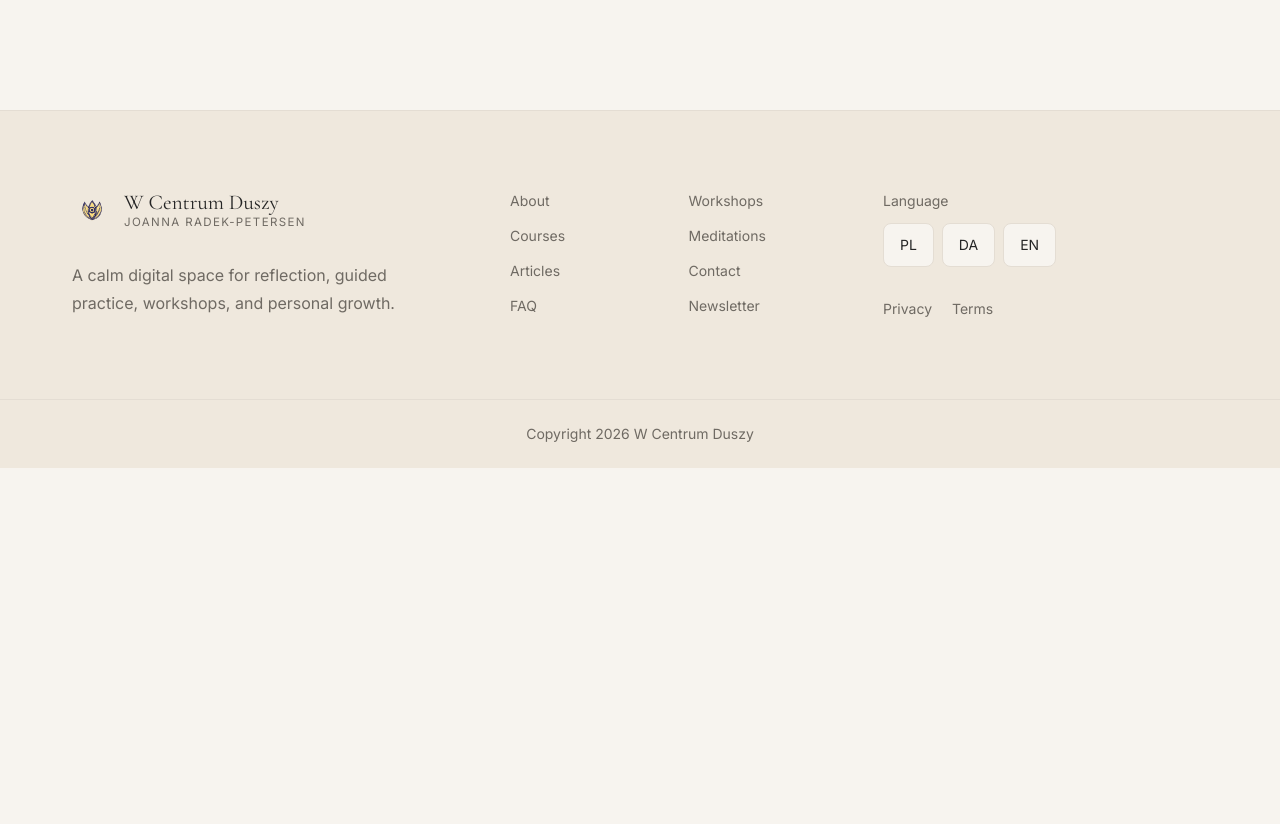
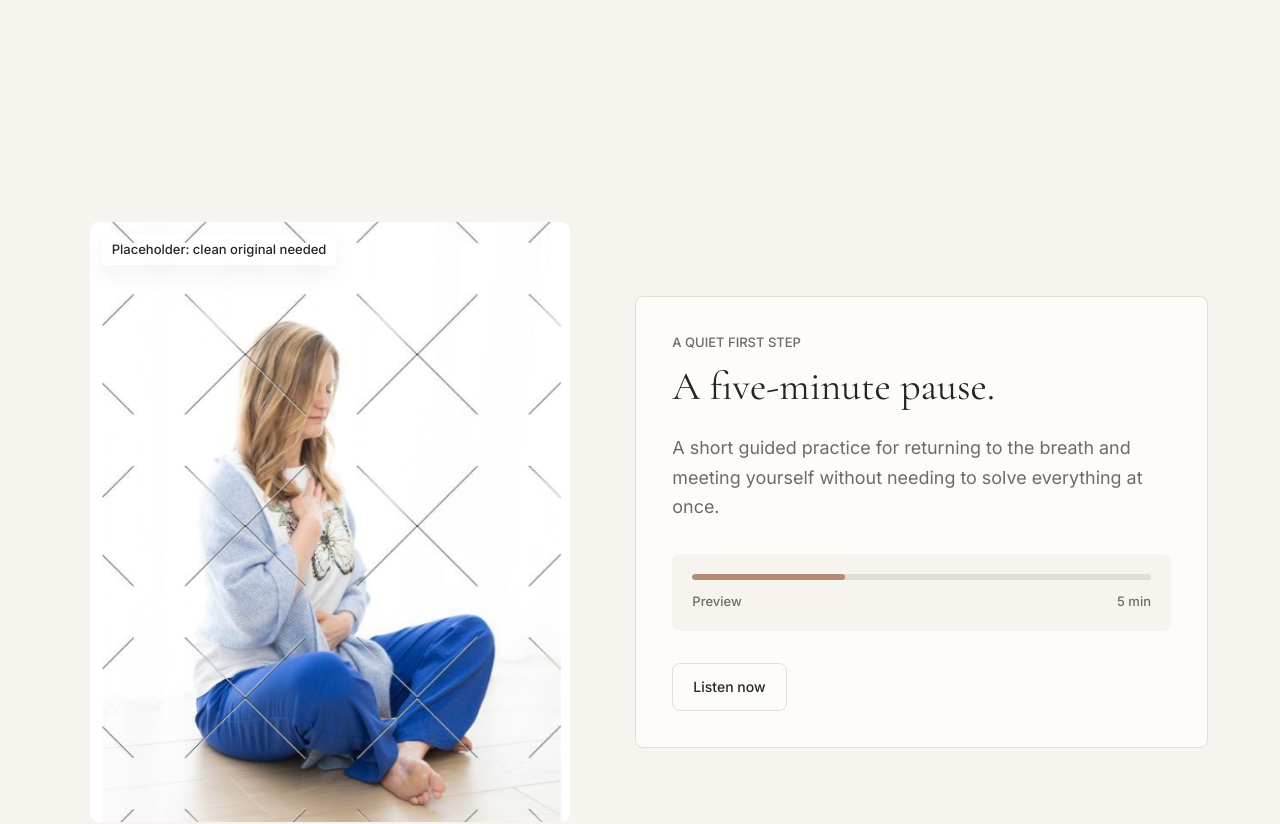
Before and after one commit to bentpetersendk/wcentrumduszy.dk, a Next.js app: page / in a window 1280 px wide. Shown: the part 3440-4264 px from the top of the page. Before the commit the page ends 3908 px from the top, so only its background shows below. Built offline with nearby package versions, Linux system fonts and the light colour scheme.

Commit message:
Add homepage meditation preview

```diff
--- a/src/app/page.tsx
+++ b/src/app/page.tsx
@@ -179,6 +179,39 @@
           </Reveal>
         </div>
       </section>
+
+      <section className="mx-auto grid max-w-[1200px] items-center gap-12 px-5 py-20 sm:px-8 lg:grid-cols-[0.9fr_1fr] lg:py-28" aria-labelledby="meditation-heading">
+        <Reveal>
+          <EditorialImage
+            src="/photos/portraits/joanna-radek-16.png"
+            alt="Joanna Radek-Petersen seated calmly in a reflective pose."
+            marker="Placeholder: clean original needed"
+            className="mx-auto max-w-[30rem]"
+          />
+        </Reveal>
+        <Reveal delay={0.08}>
+          <div className="rounded-md border border-border bg-surface p-7 sm:p-9">
+            <p className="text-caption uppercase text-text-muted">A quiet first step</p>
+            <h2 id="meditation-heading" className="mt-3 text-h2 text-text">A five-minute pause.</h2>
+            <p className="mt-6 text-body text-text-muted">
+              A short guided practice for returning to the breath and meeting yourself without needing to solve
+              everything at once.
+            </p>
+            <div className="mt-8 rounded-md bg-background p-5">
+              <div className="h-1.5 overflow-hidden rounded-full bg-border" aria-hidden="true">
+                <div className="h-full w-1/3 rounded-full bg-clay" />
+              </div>
+              <div className="mt-3 flex justify-between text-caption text-text-muted">
+                <span>Preview</span>
+                <span>5 min</span>
+              </div>
+            </div>
+            <ButtonLink href="/meditations" variant="secondary" className="mt-8">
+              Listen now
+            </ButtonLink>
+          </div>
+        </Reveal>
+      </section>
     </div>
   );
 }
```
